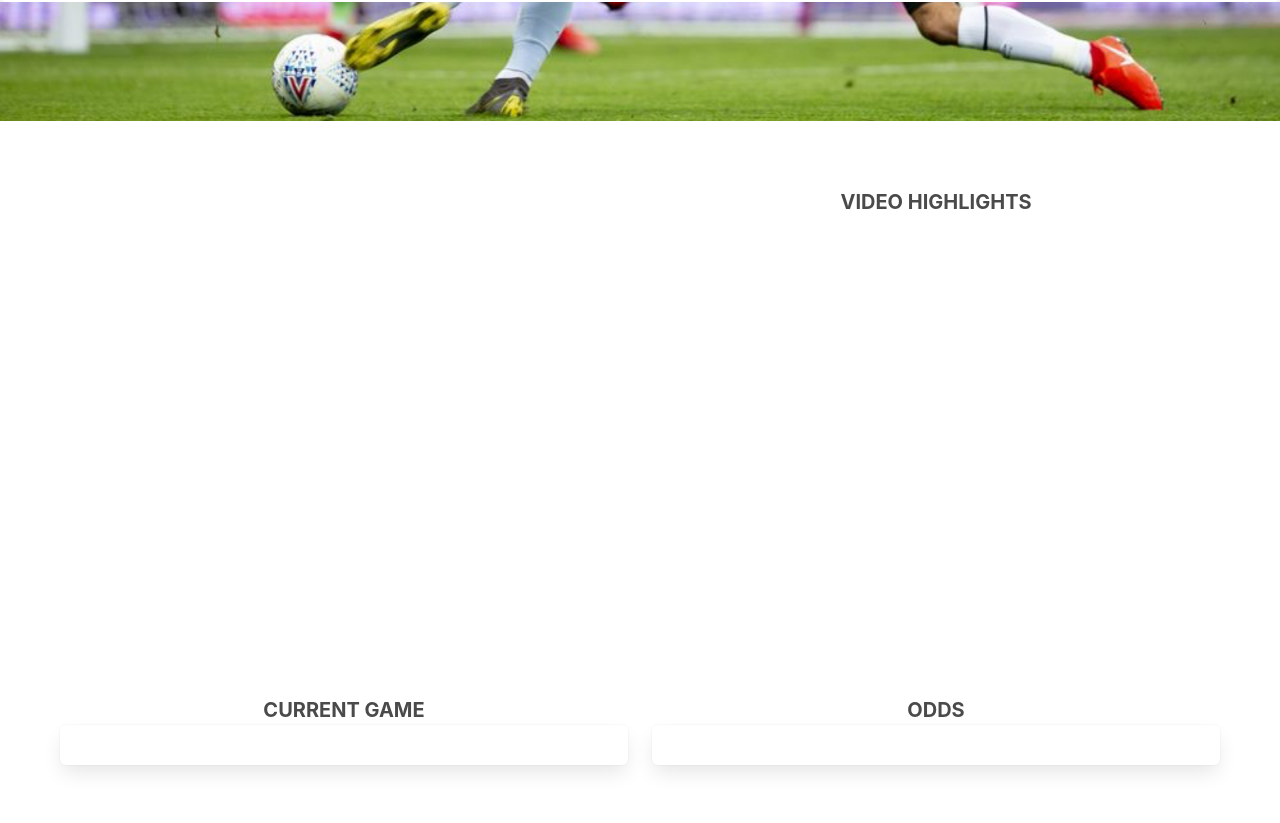
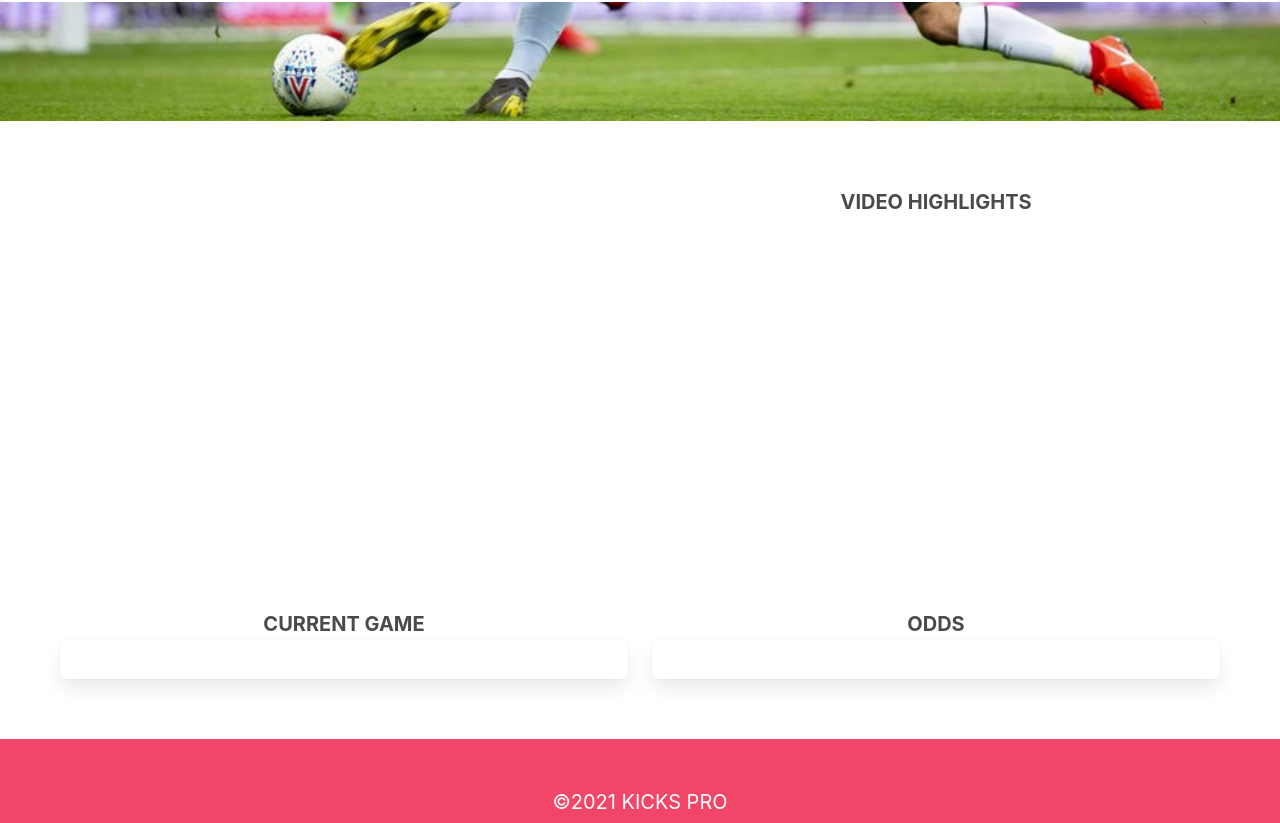
Before and after one commit to Vasilyg10/soccer-stats, a plain HTML site: page index.html in a window 1280 px wide. Shown: the part 588-1411 px from the top of the page. Drawn offline with nearby package versions, Linux system fonts and the light colour scheme.

Commit message:
16x9 video

```diff
--- a/index.html
+++ b/index.html
@@ -61,8 +61,8 @@
 			</div>
 			<div class="column is-half">
 				<div class="has-text-centered has-text-weight-bold is-size-5" id="video-title">VIDEO HIGHLIGHTS</div>
-				<div class="highlight-video has-text-centered is flex">
-					<iframe width="640px" height="400px" id="video"></iframe>
+				<div class="highlight-video has-text-centered is-flex image is-16by9">
+					<iframe class="has-ratio" width="640px" height="400px" id="video"></iframe>
 				</div>
 			</div>
 		</div>
```
